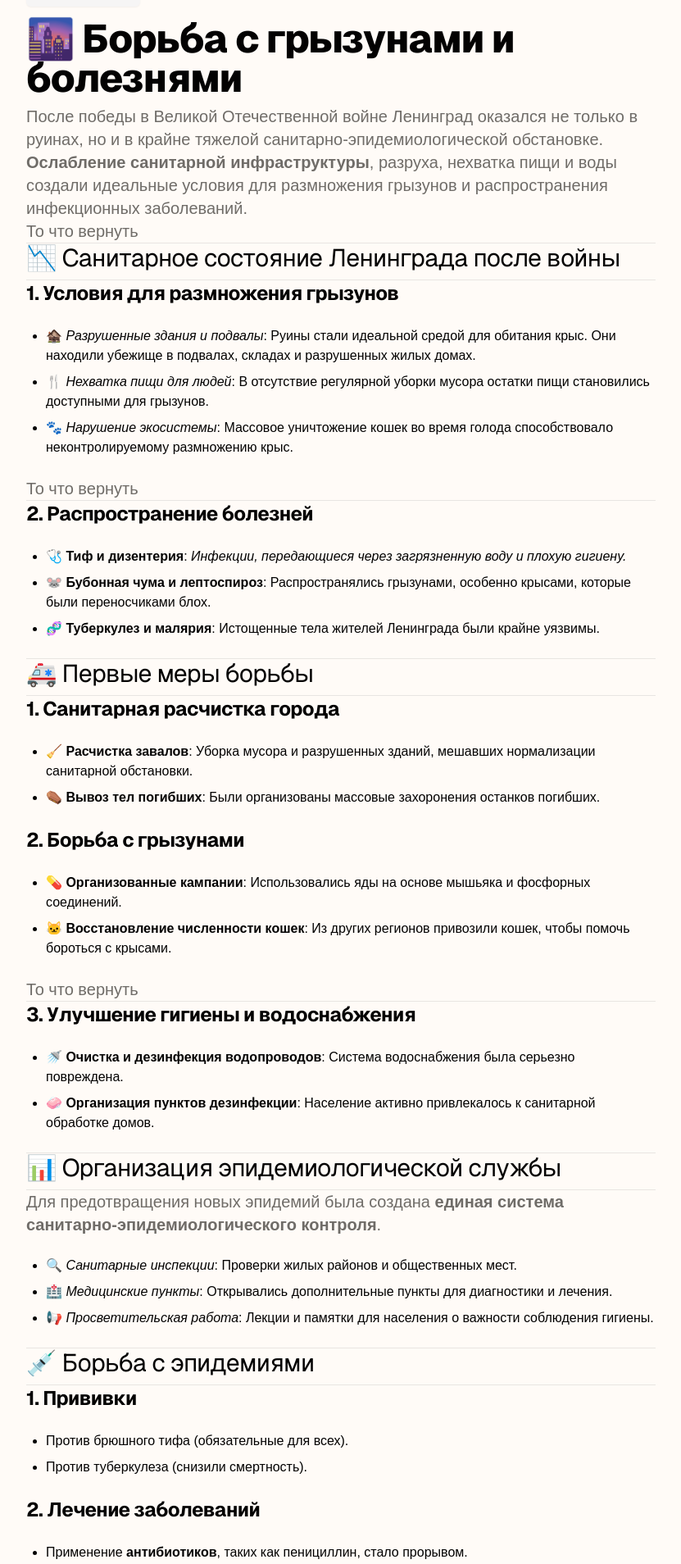
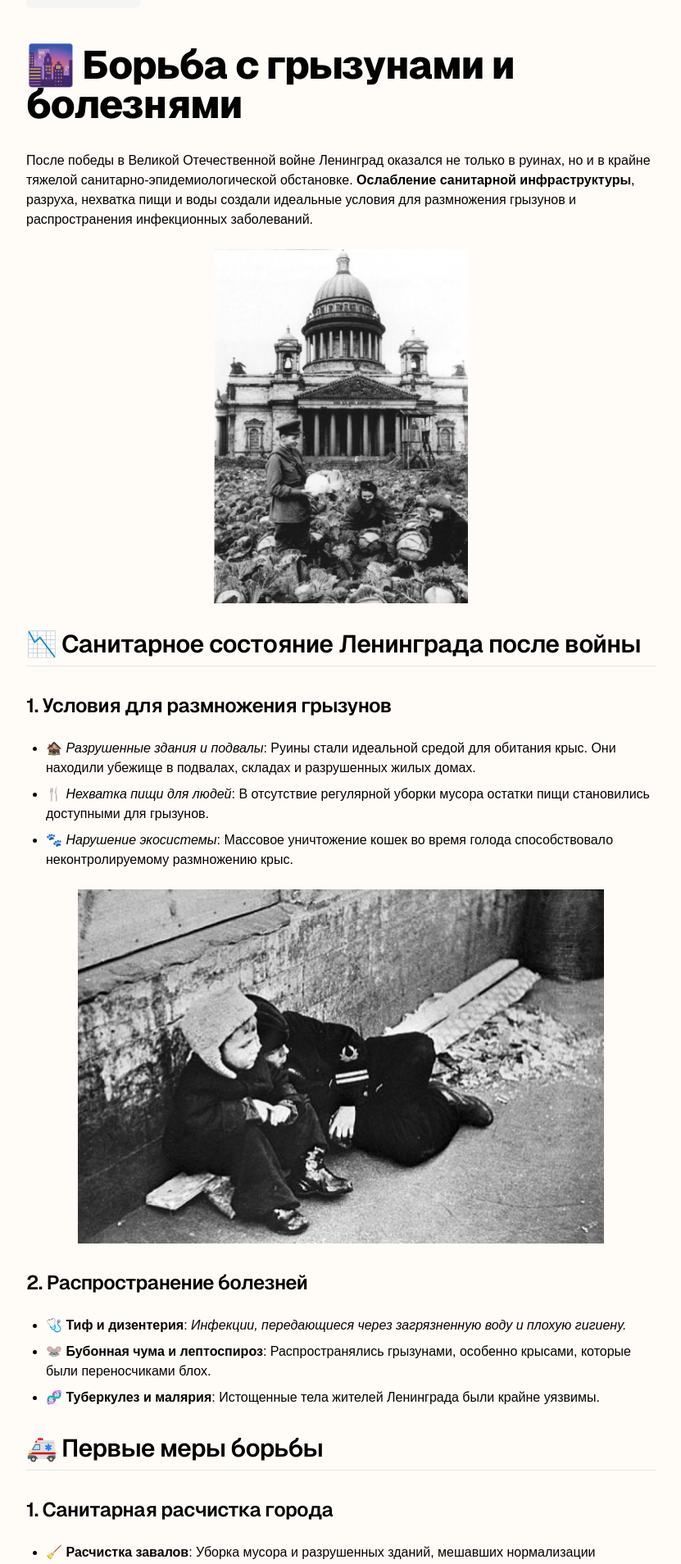
Before and after one commit to JmihPajiloy/history, a Next.js app: page /articles/rodent-and-disease-control in a window 1280 px wide. Shown: the part 124-2032 px from the top of the page at 82% size, without its empty margins (224-1055 px from the left). Built offline with nearby package versions, Linux system fonts and the light colour scheme.

Commit message:
major refactoring

```diff
--- a/app/articles/layout.tsx
+++ b/app/articles/layout.tsx
@@ -16,7 +16,7 @@ const Back = () => (
 const Layout = ({ children }: PropsWithChildren) => {
   return (
     <main className="py-4 grow flex flex-col items-center">
-      <div className="max-w-[48rem] mx-4">
+      <div className="max-w-[48rem] mx-4 gap-4">
         <Back/>
         {children}
         <Back/>
--- a/app/articles/rodent-and-disease-control/page.mdx
+++ b/app/articles/rodent-and-disease-control/page.mdx
@@ -4,11 +4,9 @@
 
 ![Разрушенный Ленинград](/photo1.jpeg)
 
----
-
 ## 📉 Санитарное состояние Ленинграда после войны
 
-### **1. Условия для размножения грызунов**
+### 1. Условия для размножения грызунов
 - 🏚️ *Разрушенные здания и подвалы*:
   Руины стали идеальной средой для обитания крыс. Они находили убежище в подвалах, складах и разрушенных жилых домах.
 - 🍴 *Нехватка пищи для людей*:
@@ -18,9 +16,8 @@
 
 ![Крысы в руинах](/photo3.jpeg)
 
----
 
-### **2. Распространение болезней**
+### 2. Распространение болезней
 - 🩺 **Тиф и дизентерия**:
   _Инфекции, передающиеся через загрязненную воду и плохую гигиену._
 - 🐭 **Бубонная чума и лептоспироз**:
@@ -28,32 +25,26 @@
 - 🧬 **Туберкулез и малярия**:
   Истощенные тела жителей Ленинграда были крайне уязвимы.
 
----
-
 ## 🚑 Первые меры борьбы
 
-### **1. Санитарная расчистка города**
+### 1. Санитарная расчистка города
 - 🧹 **Расчистка завалов**:
   Уборка мусора и разрушенных зданий, мешавших нормализации санитарной обстановки.
 - ⚰️ **Вывоз тел погибших**:
   Были организованы массовые захоронения останков погибших.
 
-### **2. Борьба с грызунами**
+### 2. Борьба с грызунами
 - 💊 **Организованные кампании**: Использовались яды на основе мышьяка и фосфорных соединений.
 - 🐱 **Восстановление численности кошек**:
   Из других регионов привозили кошек, чтобы помочь бороться с крысами.
 
 ![Кошки Ленинграда](/photo5.jpeg)
 
----
-
-### **3. Улучшение гигиены и водоснабжения**
+### 3. Улучшение гигиены и водоснабжения
 - 🚿 **Очистка и дезинфекция водопроводов**:
   Система водоснабжения была серьезно повреждена.
 - 🧼 **Организация пунктов дезинфекции**:
   Население активно привлекалось к санитарной обработке домов.
-
----
 
 ## 📊 Организация эпидемиологической службы
 
@@ -64,24 +55,20 @@
 - 📢 *Просветительская работа*:
   Лекции и памятки для населения о важности соблюдения гигиены.
 
----
-
 ## 💉 Борьба с эпидемиями
 
-### **1. Прививки**
+### 1. Прививки
 - Против брюшного тифа (обязательные для всех).
 - Против туберкулеза (снизили смертность).
 
-### **2. Лечение заболеваний**
+### 2. Лечение заболеваний
 - Применение **антибиотиков**, таких как пенициллин, стало прорывом.
 - Организация госпиталей для изоляции заболевших.
 
-### **3. Дезинфекция**
+### 3. Дезинфекция
 - Использовались растворы хлорной извести для очистки помещений и общественных мест.
 
 ![Медицинские кампании](/photo4.jpeg)
-
----
 
 ## 👨‍👩‍👧‍👦 Роль населения
 
@@ -90,14 +77,10 @@
 - 🐾 *Домашние кошки*:
   Кошки стали не только средством борьбы с грызунами, но и символом возрождения жизни.
 
----
-
 ## 🧑‍🔬 Научные достижения
 
 - Разработка новых **инсектицидов** и препаратов, таких как ДДТ.
 - Активное использование **антибиотиков**, разработанных во время войны.
-
----
 
 ## 🎯 Итоги
 
@@ -108,8 +91,6 @@
 
 > "Ленинград вновь стал безопасным для жизни, сохранив память о силе духа его жителей."
 
----
-
 **Источники и ссылки**:
 - [История Ленинграда](https://ru.wikipedia.org/wiki/%D0%98%D1%81%D1%82%D0%BE%D1%80%D0%B8%D1%8F_%D0%9B%D0%B5%D0%BD%D0%B8%D0%BD%D0%B3%D1%80%D0%B0%D0%B4%D0%B0)
 - [Антисанитария в блокаду](https://example.com/sanitary-issues-leningrad)
--- a/mdx-components.tsx
+++ b/mdx-components.tsx
@@ -1,14 +1,32 @@
-import type { MDXComponents } from 'mdx/types'
-import { PropsWithChildren } from "react";
+import type { MDXComponents } from "mdx/types";
+import { AnchorHTMLAttributes, DetailedHTMLProps, PropsWithChildren } from "react";
+import Image, { ImageProps } from "next/image";
+import Link from "next/link";
+import {Link as LinkIcon} from "lucide-react"
 
 export function useMDXComponents(components: MDXComponents): MDXComponents {
   return {
-    h1: ({children}: PropsWithChildren) => <h1 className="scroll-m-20 text-4xl font-extrabold font-heading tracking-tight lg:text-5xl pb-2">{children}</h1>,
-    h2: ({children}: PropsWithChildren) => <h2 className="scroll-m-20 border-b pb-2 text-3xl font-heading tracking-tight first:mt-0">{children}</h2>,
-    h3: ({children}: PropsWithChildren) => <h3 className="scroll-m-20 text-2xl font-heading tracking-tight">{children}</h3>,
-    h4: ({children}: PropsWithChildren) => <h4 className="scroll-m-20 text-xl font-heading tracking-tight">{children}</h4>,
-    p: ({children}: PropsWithChildren) => <p className="text-xl text-muted-foreground">{children}</p>,
-    ul: ({children}: PropsWithChildren) => <ul className="my-6 ml-6 list-disc [&>li]:mt-2">{children}</ul>,
-    img: ({children}: PropsWithChildren) => <>То что вернуть</>
-  }
+    h1: ({ children }: PropsWithChildren) => <h1
+      className="scroll-m-20 text-4xl font-extrabold font-heading tracking-tight lg:text-5xl pb-2 mt-8">{children}</h1>,
+    h2: ({ children }: PropsWithChildren) => <h2
+      className="scroll-m-20 border-b pb-2 text-3xl font-semibold font-heading tracking-tight first:mt-0 mt-8">{children}</h2>,
+    h3: ({ children }: PropsWithChildren) => <h3
+      className="scroll-m-20 text-2xl font-heading font-semibold tracking-tight mt-8">{children}</h3>,
+    h4: ({ children }: PropsWithChildren) => <h4
+      className="scroll-m-20 text-xl font-heading font-semibold tracking-tight mt-8">{children}</h4>,
+    p: ({ children }: PropsWithChildren) => <p className="mt-6">{children}</p>,
+    ul: ({ children }: PropsWithChildren) => <ul className="my-6 ml-6 list-disc [&>li]:mt-2">{children}</ul>,
+    img: ({ src = "", alt = "", ...props }) => (
+      <span className="flex items-center justify-center py-4 aspect-square sm:aspect-video relative">
+        <Image {...(props as ImageProps)} fill src={src} alt={alt} className="absolute object-contain" />
+      </span>
+    ),
+    blockquote: ({ children }: PropsWithChildren) => <blockquote
+      className="mt-6 border-l-2 pl-6 italic">{children}</blockquote>,
+    hr: () => <hr className="my-2" />,
+    a: ({ children, href = "" }: DetailedHTMLProps<AnchorHTMLAttributes<HTMLAnchorElement>, HTMLAnchorElement>) => (
+      <Link href={href} className="text-primary underline-offset-4 hover:underline flex"><LinkIcon className="mr-2 h-4 w-4" />{children}</Link>
+    ),
+    ...components
+  };
 }
```
